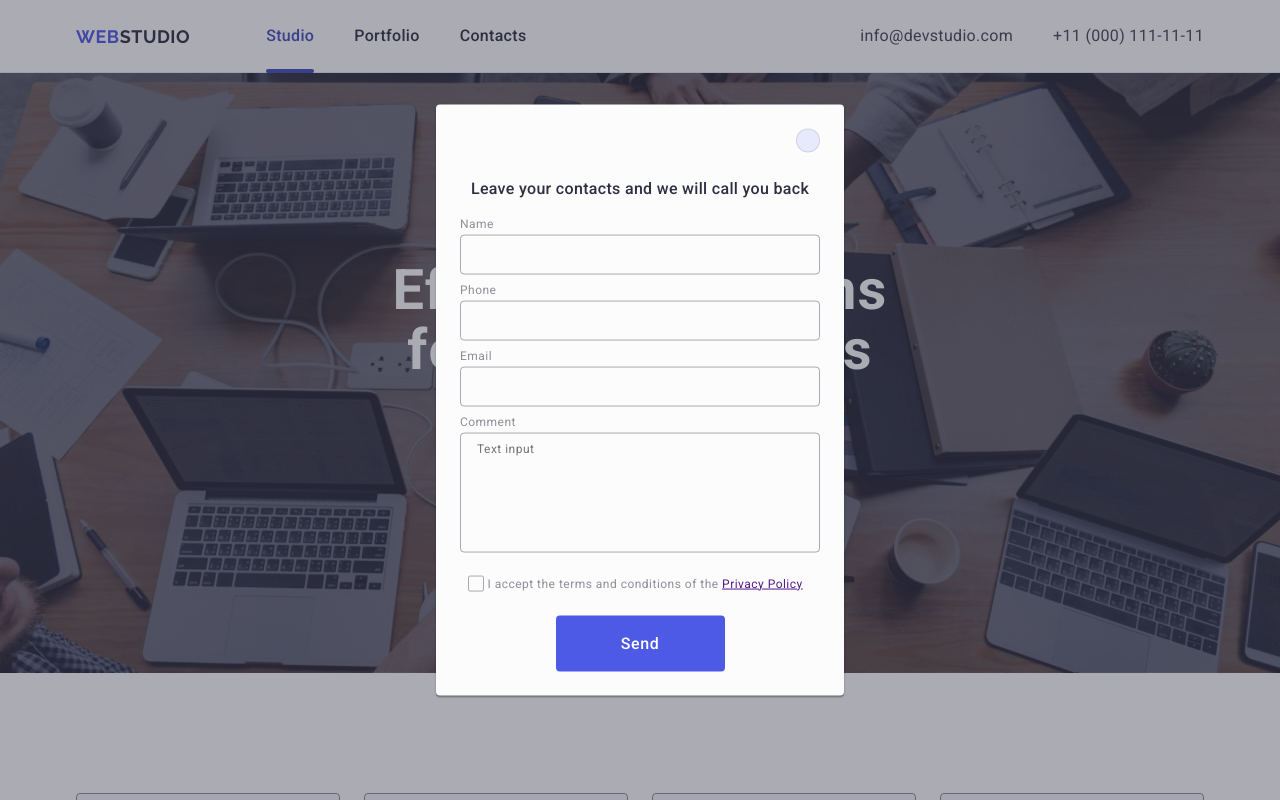
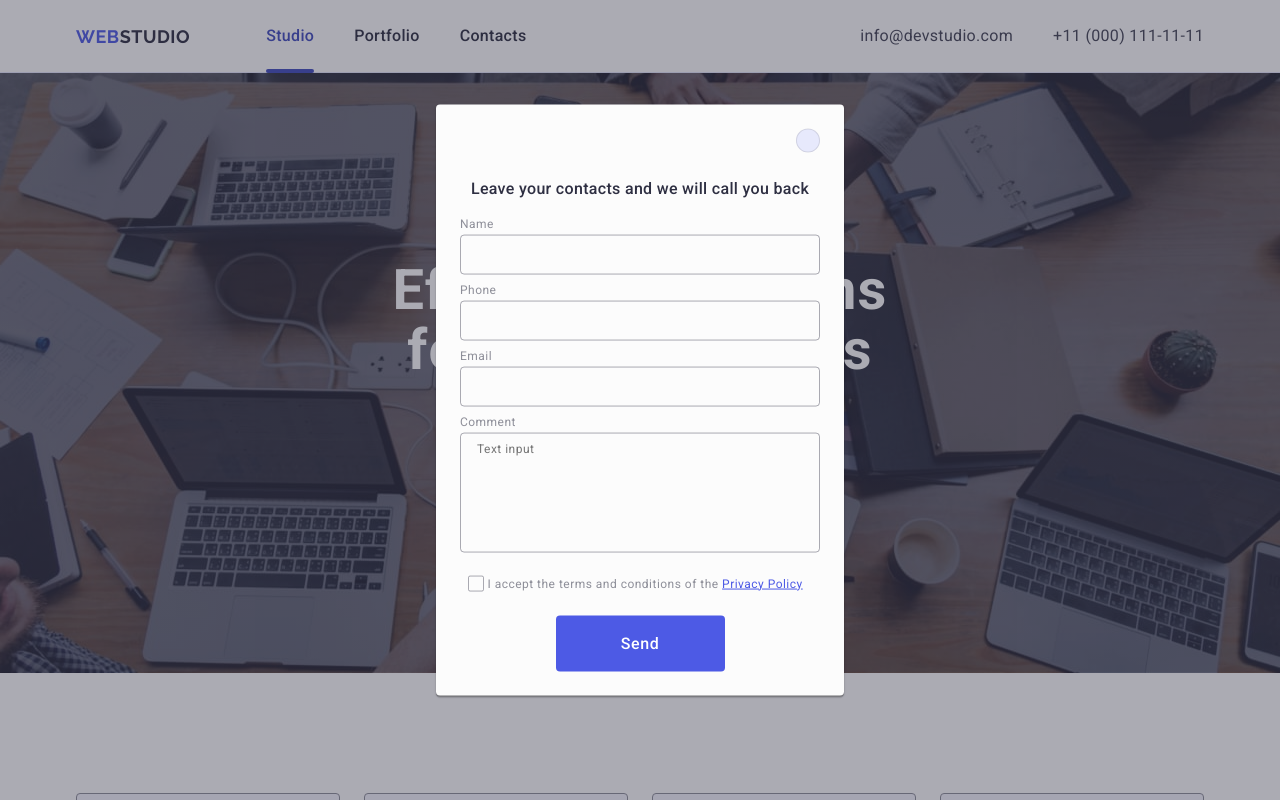
Before and after one commit to Sashkoe/goit-markup-hw-05, a plain HTML site: page index.html in a window 1280 px wide. Shown: the top 800 px of the page. Drawn offline with nearby package versions, Linux system fonts and the light colour scheme.

Commit message:
Update style.css

```diff
--- a/css/style.css
+++ b/css/style.css
@@ -730,7 +730,7 @@ border 250ms cubic-bezier(0.4, 0, 0.2, 1);
 .modal:hover{
     fill: #ffffff
 }
-form-link{
+.form-link{
     color: #4d5ae5;
     text-decoration-line: underline;
 }
```
